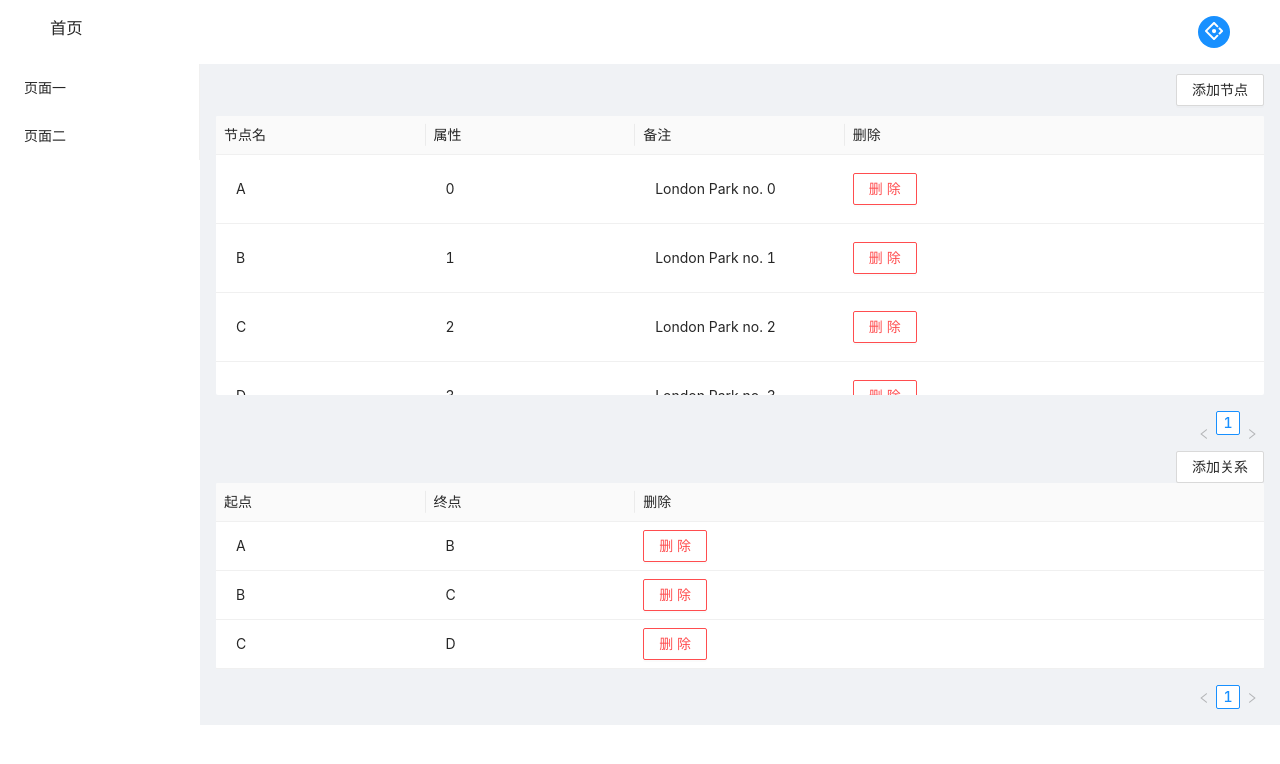
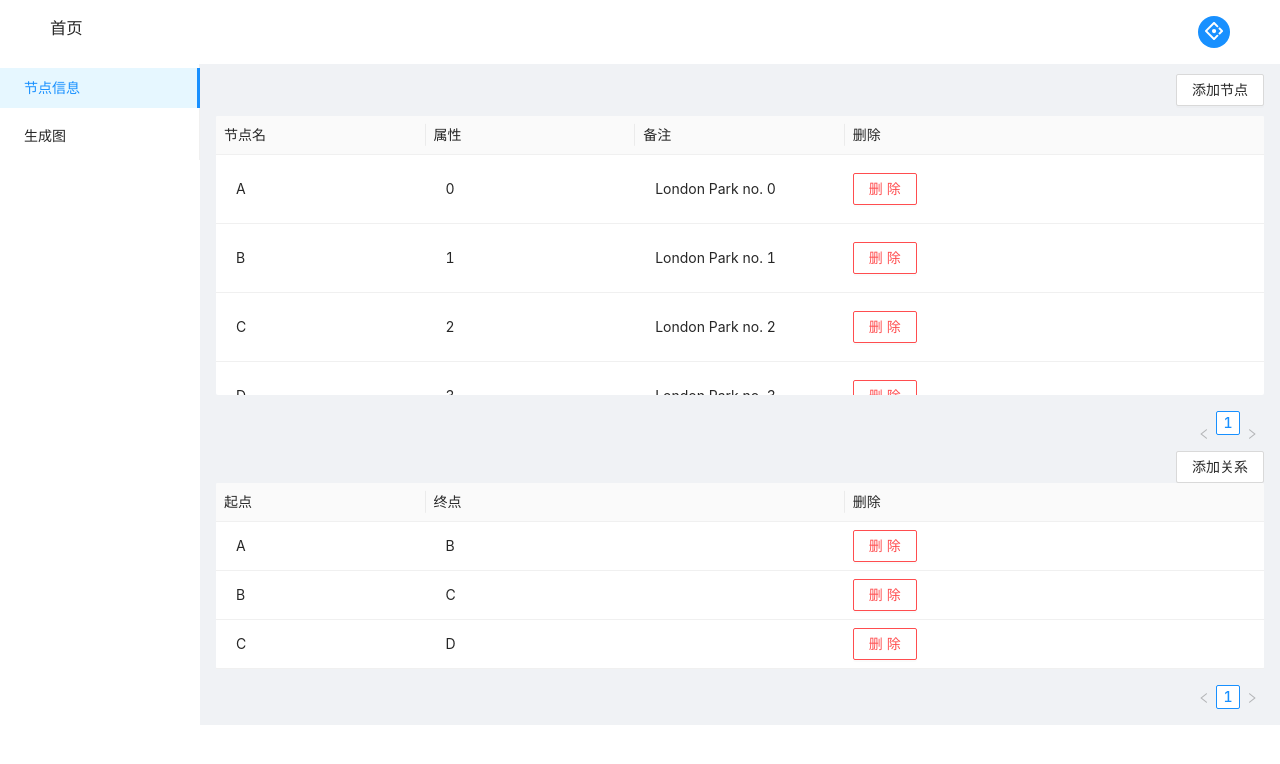
Before and after one commit to Tankaizhong/-, a React (Vite) app: page /content/data in a window 1280 px wide. Shown: the top 764 px of the page. Built offline with nearby package versions, Linux system fonts and the light colour scheme.

Commit message:
项目完善,vercel重定向问题

```diff
--- a/index.html
+++ b/index.html
@@ -4,7 +4,7 @@
     <meta charset="UTF-8" />
     <link rel="icon" type="image/svg+xml" href="/vite.svg" />
     <meta name="viewport" content="width=device-width, initial-scale=1.0" />
-    <title>Vite + React + TS</title>
+    <title>可画</title>
   </head>
   <body>
     <div id="root"></div>
--- a/package.json
+++ b/package.json
@@ -4,14 +4,13 @@
   "version": "0.0.0",
   "type": "module",
   "scripts": {
-    "dev": "vite",
+    "start": "vite",
     "build": "tsc && vite build",
     "preview": "vite preview"
   },
   "dependencies": {
     "@ant-design/icons": "^4.7.0",
     "@reduxjs/toolkit": "^1.8.5",
-    "@types/node": "^18.7.23",
     "antd": "^4.23.2",
     "default-passive-events": "^2.0.0",
     "echarts": "^5.4.0",
@@ -22,6 +21,7 @@
     "react-router-dom": "^6.4.1"
   },
   "devDependencies": {
+    "@types/node": "^18.14.6",
     "@types/react": "^18.0.17",
     "@types/react-dom": "^18.0.6",
     "@vitejs/plugin-react": "^2.1.0",
--- a/src/App.tsx
+++ b/src/App.tsx
@@ -1,4 +1,3 @@
-import { useState } from "react";
 import { useRoutes } from "react-router-dom";
 import routes from "@/router/index";
 import 'antd/dist/antd.less';
--- a/src/constant/menu.ts
+++ b/src/constant/menu.ts
@@ -1,5 +1,6 @@
 //菜单数据
-export default  [
-  { label: '页面一', key: 'data' }, // 菜单项务必填写 key
-  { label: '页面二', key: 'chart' },
+export default [
+  { label: "节点信息", key: "data" }, // 菜单项务必填写 key
+  { label: "生成图", key: "chart" },
 ];
+export const defaultArr = ["data"];
--- a/src/pages/Content/index.tsx
+++ b/src/pages/Content/index.tsx
@@ -2,7 +2,7 @@ import { Menu, Layout, Avatar } from "antd";
 import type { MenuProps } from "antd";
 import { AntDesignOutlined } from "@ant-design/icons";
 const { Header, Content, Sider } = Layout;
-import menu from "@/constant/menu"; //菜单项
+import menu, { defaultArr } from "@/constant/menu"; //菜单项
 import "./index.css"; //样式
 import { useNavigate, Outlet } from "react-router-dom"; //路由
 function Index() {
@@ -14,18 +14,24 @@ function Index() {
   return (
     <div>
       <Layout>
-        <Header className="site-layout-sub-header-background">
+        <Header className='site-layout-sub-header-background'>
           <h3>首页</h3>
           <Avatar
-            style={{ backgroundColor: "#1890ff", }}
+            style={{ backgroundColor: "#1890ff" }}
             icon={<AntDesignOutlined />}
           />
         </Header>
         <Layout>
-          <Sider theme="light" width={200} className="site-layout-background">
-            <Menu mode="inline" onClick={choose} items={menu} theme="light" />
+          <Sider theme='light' width={200} className='site-layout-background'>
+            <Menu
+              mode='inline'
+              onClick={choose}
+              defaultSelectedKeys={defaultArr}
+              items={menu}
+              theme='light'
+            />
           </Sider>
-          <Content className="left_Content">
+          <Content className='left_Content'>
             <Outlet />
           </Content>
         </Layout>
--- a/src/pages/Data/Link.tsx
+++ b/src/pages/Data/Link.tsx
@@ -140,7 +140,7 @@ export default function Link(props: any) {
       dataIndex: "target",
       key: "target",
       editable: true,
-      width: "20%",
+      width: "40%",
     },
     {
       title: "删除",
--- a/src/pages/Data/Node.tsx
+++ b/src/pages/Data/Node.tsx
@@ -61,6 +61,8 @@ const EditableCell: React.FC<EditableCellProps> = ({
   };
 
   const save = async () => {
+    console.log(1);
+
     try {
       const values = await form.validateFields();
       handleSave({ ...record, ...values });
@@ -89,7 +91,7 @@ const EditableCell: React.FC<EditableCellProps> = ({
         />
       </Form.Item>
     ) : (
-      <div className="editable-cell-value-wrap" onClick={toggleEdit}>
+      <div className='editable-cell-value-wrap' onClick={toggleEdit}>
         {children}
       </div>
     );
@@ -112,9 +114,9 @@ export default function Node(props: any) {
   const handleAdd = () => {
     const newTmp: NodeType = {
       key: nanoid(),
-      name: "请输入",
-      attribute: " ",
-      note: " ",
+      name: "节点名",
+      attribute: "属性",
+      note: "备注",
     };
     if (!tmp.length) {
       message.info("请输入节点信息值");
@@ -201,15 +203,15 @@ export default function Node(props: any) {
   });
 
   return (
-    <div className="nodeTbale">
-      <Button className="btn" onClick={useDebounce(handleAdd)}>
+    <div className='nodeTbale'>
+      <Button className='btn' onClick={useDebounce(handleAdd)}>
         添加节点
       </Button>
       <Table
         pagination={{ pageSize: 5 }}
         scroll={{ y: 240 }}
         components={components}
-        size="small"
+        size='small'
         columns={NodeCol}
         dataSource={NodeSource}
         rowClassName={() => "editable-row"}
--- a/tsconfig.json
+++ b/tsconfig.json
@@ -14,8 +14,9 @@
     "resolveJsonModule": true,
     "isolatedModules": true,
     "noEmit": true,
+    "declaration": true,
     "jsx": "react-jsx",
-    "baseUrl": ".",//ts解析基地址
+    "baseUrl": ".", //ts解析基地址
     "paths": {
       "@/*": ["src/*"] //路径别名
     }
--- /dev/null
+++ b/types.d.ts
@@ -0,0 +1,2 @@
+declare module "@vitejs/plugin-react";
+declare module "react-router-dom"
--- a/vite.config.ts
+++ b/vite.config.ts
@@ -9,6 +9,7 @@ export default defineConfig({
   },
   resolve: {
     alias: {
+      //@ts-ignore
       "@": join(__dirname, "./src"),
     },
     extensions: [".tsx", ".json", ".ts", ".js"], // 使用路径别名时想要省略的后缀名，可以自己 增减
```
Also changed, not shown: vercel.json (added), 1 other file (tests, documents, lock files or other folders).
